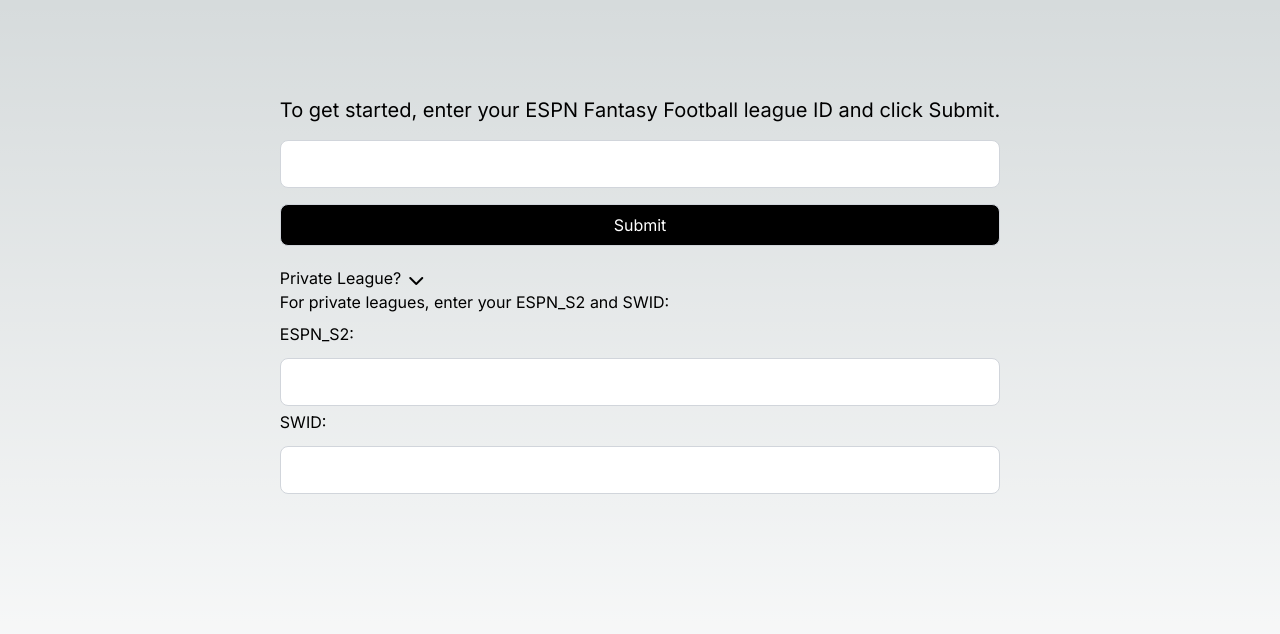
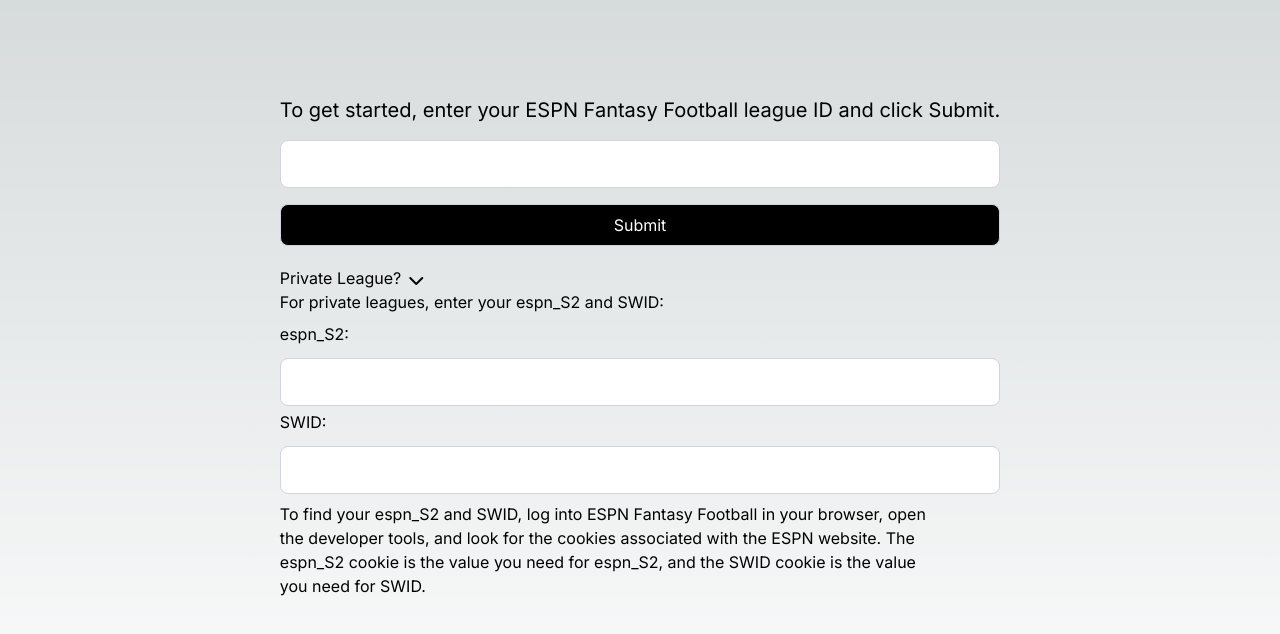
Before and after one commit to howell/draft-builder, a Next.js app: page / in a window 1280 px wide. Both pictures are taken after a click on the button "Private League?". Shown: the top 634 px of the page. Built offline with nearby package versions, Linux system fonts and the light colour scheme.

Commit message:
say how to find the s2 and swid

```diff
--- a/src/app/page.tsx
+++ b/src/app/page.tsx
@@ -102,14 +102,18 @@ export default function Home() {
           <CollapsibleComponent label={<h2 className="">Private League?</h2>}>
             <div className="flex flex-col items-start">
               <div>
-                <label>For private leagues, enter your ESPN_S2 and SWID:</label>
+                <label>For private leagues, enter your espn_S2 and SWID:</label>
               </div>
               <div className="w-full grid grid-cols-2 gap-1 items-center justify-start mt-2">
-                <PrivateLeagueLabel label="ESPN_S2" />
-                <PrivateLeagueInput label="ESPN_S2" value={espnS2} onChange={setEspnS2} />
+                <PrivateLeagueLabel label="espn_S2" />
+                <PrivateLeagueInput label="espn_S2" value={espnS2} onChange={setEspnS2} />
                 <PrivateLeagueLabel label="SWID" />
                 <PrivateLeagueInput label="SWID" value={swid} onChange={setSwid} />
               </div>
+              <p className='max-w-prose mt-2'>
+                To find your espn_S2 and SWID, log into ESPN Fantasy Football in your browser, open the developer tools, and look for the cookies associated with the ESPN website.
+                The espn_S2 cookie is the value you need for espn_S2, and the SWID cookie is the value you need for SWID.
+              </p>
             </div>
           </CollapsibleComponent>
         </div>
```
